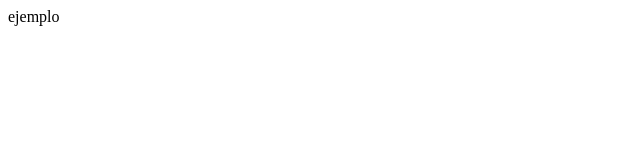
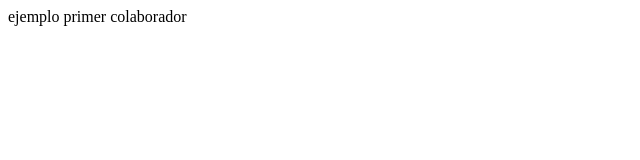
Before and after one commit to Walteryujra/ejemplo, a plain HTML site: page index.html in a window 1280 px wide. Shown: the whole page, without its empty margins (0-640 px from the left). Drawn offline with Linux system fonts and the light colour scheme.

Commit message:
primer colaborador

```diff
--- a/index.html
+++ b/index.html
@@ -6,5 +6,7 @@
 </head>
 <body>
 	ejemplo
+	primer colaborador
+
 </body>
 </html>
```
Also changed, not shown: css/estilo.css (added), js/script.js (added).
